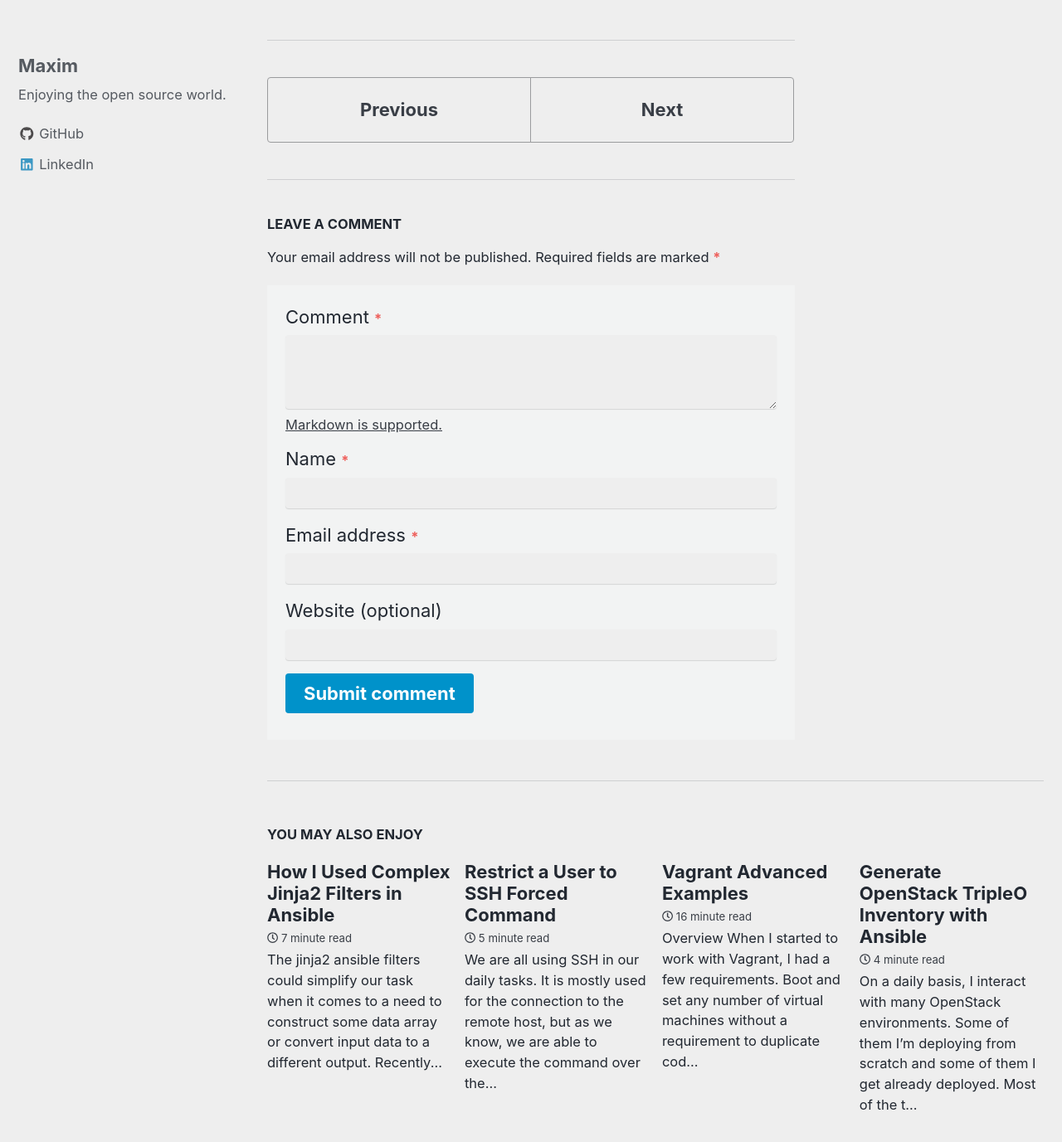
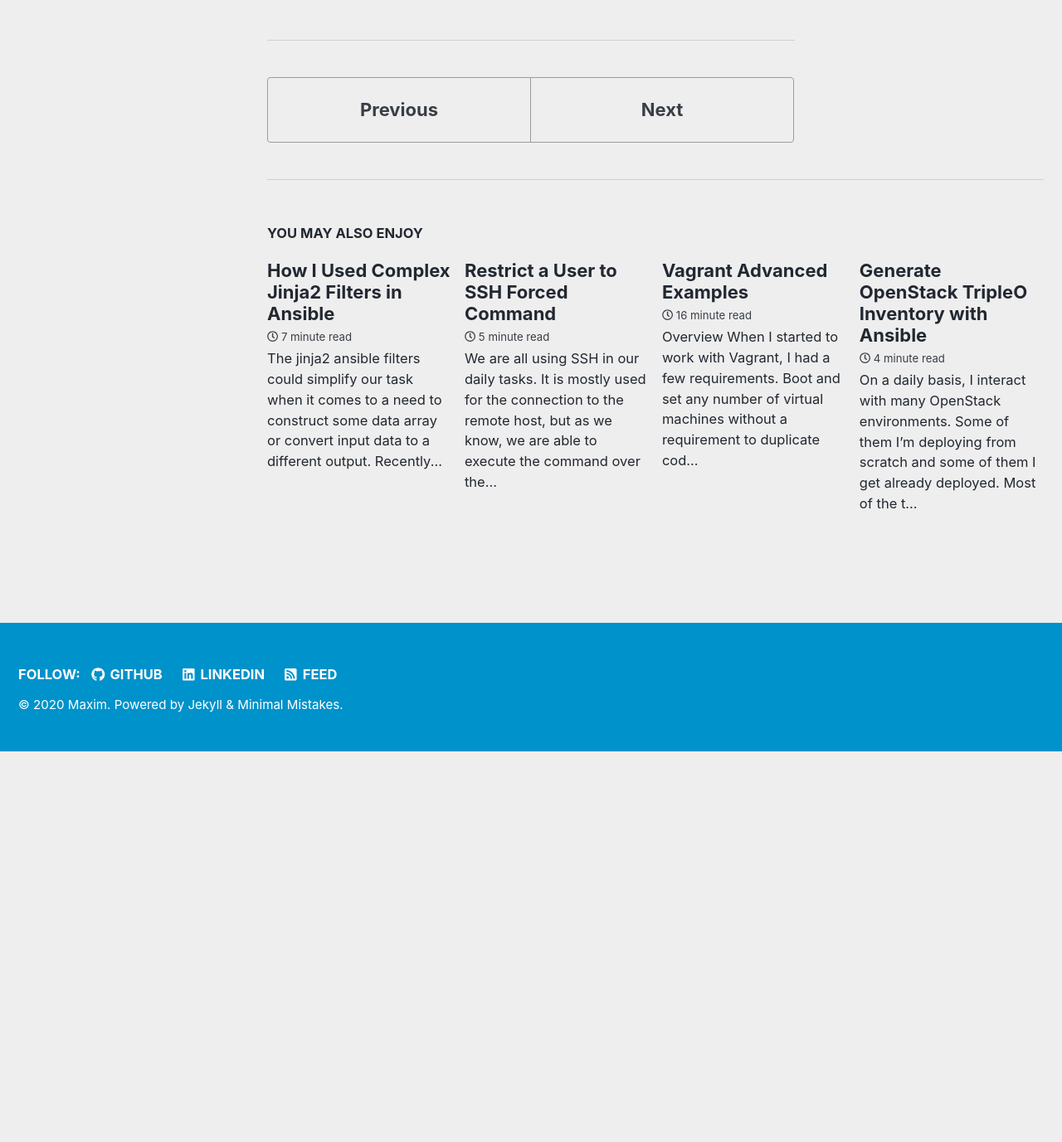
Before and after one commit to MaxBab/maxbab.github.io, a Jekyll site: the page built from _posts/2019/2019-03-16-gerrit-reference-links.md, in a window 1280 px wide and 1400 px high, scrolled down 5419 px. Shown: the top 1377 px of the window at 83% size. Built offline with Jekyll 4.4.1, drawn with Linux system fonts in a browser that asks for light colours; cached includes are drawn as plain includes; after the commit the page ends 6325 px from its top, so only the background shows below that; part of the change alters nothing that is shown.

Commit message:
Disable comments

```diff
--- a/_config.yml
+++ b/_config.yml
@@ -18,7 +18,7 @@ masthead_title           : # overrides the website title displayed in the masthe
 # breadcrumbs            : false # true, false (default)
 words_per_minute         : 200
 comments:
-  provider               : "staticman_v2" # false (default), "disqus", "discourse", "facebook", "google-plus", "staticman", "staticman_v2", "utterances", "custom"
+  provider               : "false" #"staticman_v2" # false (default), "disqus", "discourse", "facebook", "google-plus", "staticman", "staticman_v2", "utterances", "custom"
   disqus:
     shortname            : # https://help.disqus.com/customer/portal/articles/466208-what-s-a-shortname-
   discourse:
```
